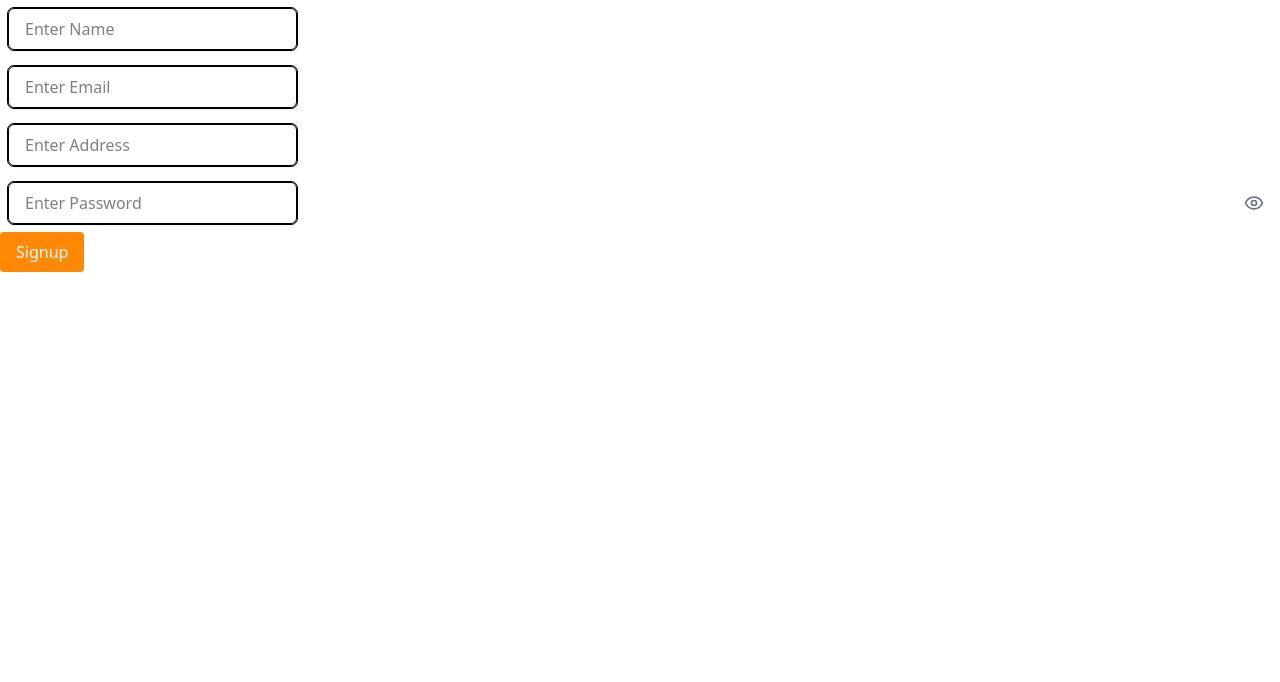
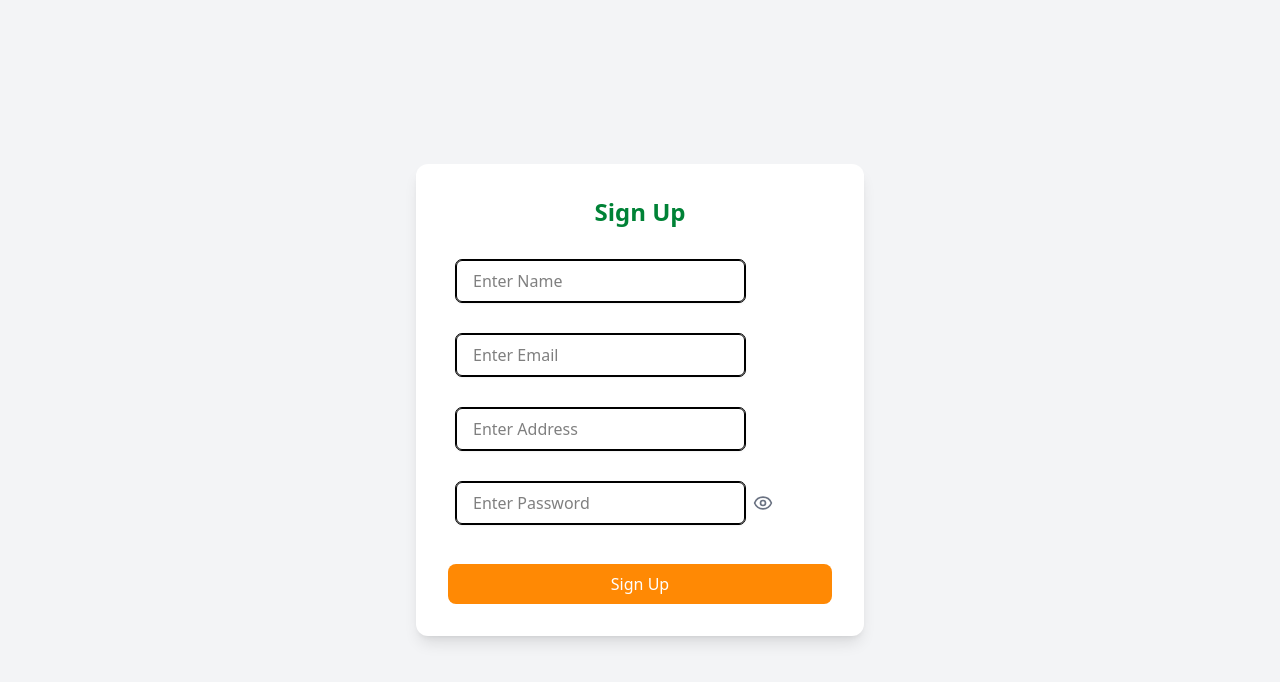
Before and after one commit to pavankhairee/stores-ratiing, a React (Vite) app in the folder frontend/: page / in a window 1280 px wide. Shown: the top 682 px of the page. Built offline with nearby package versions, Linux system fonts and the light colour scheme.

Commit message:
added same tailwind to the login and signup page

```diff
--- a/frontend/src/component/Input.tsx
+++ b/frontend/src/component/Input.tsx
@@ -22,7 +22,7 @@ export function Input({
                 placeholder={placeholder}
                 className="px-4 pr-10 border p-2 shadow focus: outline m-2 rounded-md focus:outline-none"
             />
-            <span className="absolute right-4 text-gray-500 cursor-pointer">
+            <span className=" text-gray-500 cursor-pointer">
                 {isPassword ? (
                     <span onClick={() => setShowPassword(!showPassword)}>
                         {showPassword ? <EyeOff size={20} /> : <Eye size={20} />}
--- a/frontend/src/pages/Login.tsx
+++ b/frontend/src/pages/Login.tsx
@@ -37,18 +37,47 @@ export function Login() {
 
     return (
         <>
-            <div>
-                <Input typeField={"text"} placeholder={"Enter Email"} refInput={emailRef}></Input>
-                <Input typeField={"password"} placeholder={"Enter Password"} refInput={passwordRef}></Input>
-                <Button onClick={login}>LogIn</Button>
-                <Button onClick={() => setShowModal(true)} className="bg-blue-600 text-white">
-                    Change Password
-                </Button>
-                <PasswordUpdateModal
-                    isOpen={showModal}
-                    onClose={() => setShowModal(false)}
-                />
+            <div className="min-h-screen flex items-center justify-center bg-gray-100 px-4">
+                <div className="w-full max-w-md bg-white rounded-xl shadow-lg p-8 space-y-6">
+                    <h2 className="text-2xl font-bold text-center text-blue-700">Login</h2>
+
+                    <div className="space-y-4">
+                        <Input
+                            typeField="text"
+                            placeholder="Enter Email"
+                            refInput={emailRef}
+                            className="w-full border border-gray-300 rounded-lg px-4 py-2 focus:outline-none focus:ring-2 focus:ring-blue-400"
+                        />
+                        <Input
+                            typeField="password"
+                            placeholder="Enter Password"
+                            refInput={passwordRef}
+                            className="w-full border border-gray-300 rounded-lg px-4 py-2 focus:outline-none focus:ring-2 focus:ring-blue-400"
+                        />
+                    </div>
+
+                    <div className="space-y-3">
+                        <Button
+                            onClick={login}
+                            className="w-full bg-blue-600 text-white py-2 rounded-lg hover:bg-blue-700 transition"
+                        >
+                            Log In
+                        </Button>
+                        <Button
+                            onClick={() => setShowModal(true)}
+                            className="w-full bg-gray-500 text-white py-2 rounded-lg hover:bg-gray-600 transition"
+                        >
+                            Change Password
+                        </Button>
+                    </div>
+                </div>
             </div>
+
+            <PasswordUpdateModal
+                isOpen={showModal}
+                onClose={() => setShowModal(false)}
+            />
         </>
+
     )
 }
--- a/frontend/src/pages/Signup.tsx
+++ b/frontend/src/pages/Signup.tsx
@@ -30,14 +30,48 @@ export function Signup() {
 
     return (
         <>
-            <div>
-                <Input typeField={"text"} placeholder={"Enter Name"} refInput={nameRef}></Input>
-                <Input typeField={"text"} placeholder={"Enter Email"} refInput={emailRef}></Input>
-                <Input typeField={"text"} placeholder={"Enter Address"} refInput={addressRef}></Input>
-                <Input typeField={"password"} placeholder={"Enter Password"} refInput={passwordRef}></Input>
+            <div className="min-h-screen flex items-center justify-center bg-gray-100 px-4">
+                <div className="w-full max-w-md bg-white rounded-xl shadow-lg p-8 space-y-6">
+                    <h2 className="text-2xl font-bold text-center text-green-700">Sign Up</h2>
 
-                <Button onClick={signup}>Signup</Button>
+                    <div className="space-y-4">
+                        <Input
+                            typeField="text"
+                            placeholder="Enter Name"
+                            refInput={nameRef}
+                            className="w-full border border-gray-300 rounded-lg px-4 py-2 focus:outline-none focus:ring-2 focus:ring-green-400"
+                        />
+                        <Input
+                            typeField="text"
+                            placeholder="Enter Email"
+                            refInput={emailRef}
+                            className="w-full border border-gray-300 rounded-lg px-4 py-2 focus:outline-none focus:ring-2 focus:ring-green-400"
+                        />
+                        <Input
+                            typeField="text"
+                            placeholder="Enter Address"
+                            refInput={addressRef}
+                            className="w-full border border-gray-300 rounded-lg px-4 py-2 focus:outline-none focus:ring-2 focus:ring-green-400"
+                        />
+                        <Input
+                            typeField="password"
+                            placeholder="Enter Password"
+                            refInput={passwordRef}
+                            className="w-full border border-gray-300 rounded-lg px-4 py-2 focus:outline-none focus:ring-2 focus:ring-green-400"
+                        />
+                    </div>
+
+                    <div className="pt-2">
+                        <Button
+                            onClick={signup}
+                            className="w-full bg-green-600 text-white py-2 rounded-lg hover:bg-green-700 transition"
+                        >
+                            Sign Up
+                        </Button>
+                    </div>
+                </div>
             </div>
         </>
+
     )
 }
```
